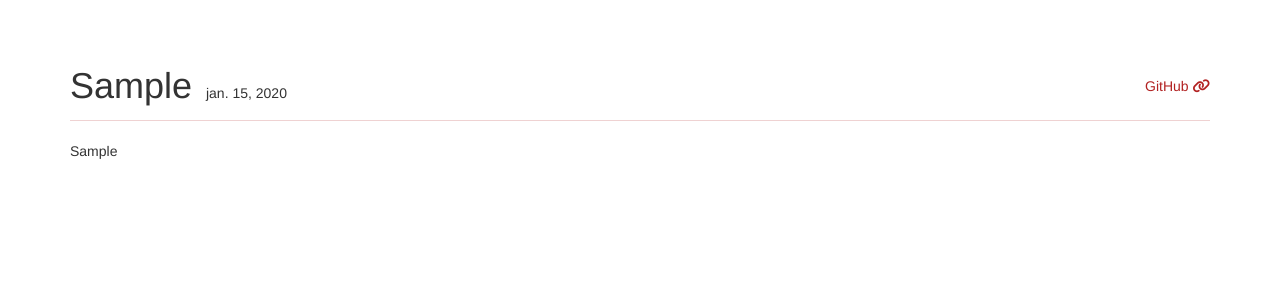
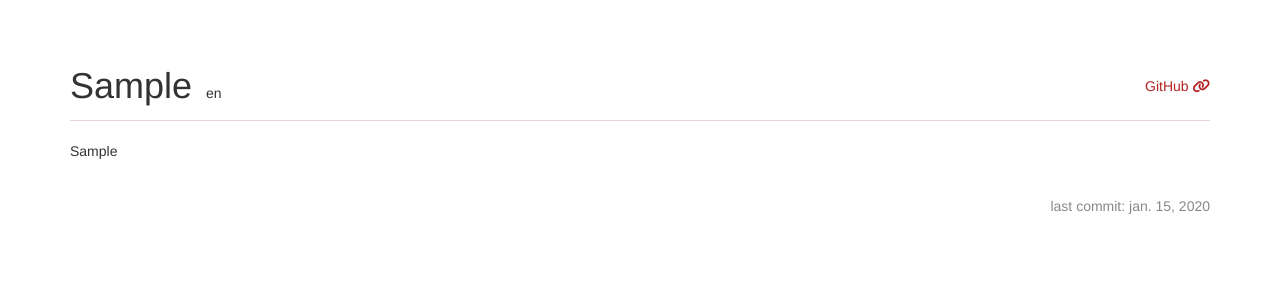
Before and after one commit to mihalea/reflection, a Django app: the page made by projects/templates/projects/view.html in a window 1280 px wide. Shown: the part 105-405 px from the top of the page. Run offline with Django 3.2, Linux system fonts and the light colour scheme; tables that the repository leaves empty hold one stand-in row (Sample ...); style sheets or scripts are compiled from the project's sources; some libraries are stand-ins or nearby versions.

Commit message:
Rearrange the view page.
Added language and moved updated_at at the bottom

```diff
--- a/projects/templates/projects/view.html
+++ b/projects/templates/projects/view.html
@@ -7,12 +7,15 @@
   <div class="container project">
     <div class="page-header">
         <span class="repo">{{ project.repository }}</span>
-        <span class="updated">{{ project.updated_at|date|lower }}</span>
+        <span class="language">{{ project.language }}</span>
+
         <a href="#" class="github pull-right">GitHub <i class="fa fa-link" aria-hidden="true"></i></a>
     </div>
 
     <div class="readme">{{ project.readme|markdown }}</div>
 
+    <span class="updated pull-right">last commit: {{ project.updated_at|date|lower }}</span>
+
   </div>
 
 {% endblock content %}
--- a/static/css/base.scss
+++ b/static/css/base.scss
@@ -82,14 +82,21 @@ body {
 
 .page-header {
   border-color: #efd2d2;
+}
+
+.project {
+  .updated {
+    margin-top: 25px;
+    color: #888;
+  }
 
   .repo {
     font-size: 36px;
     font-weight: lighter;
   }
 
-  .updated {
-    margin-left: 10px;
+  .language {
+    padding-left: 10px;
   }
 
   .github {
```
